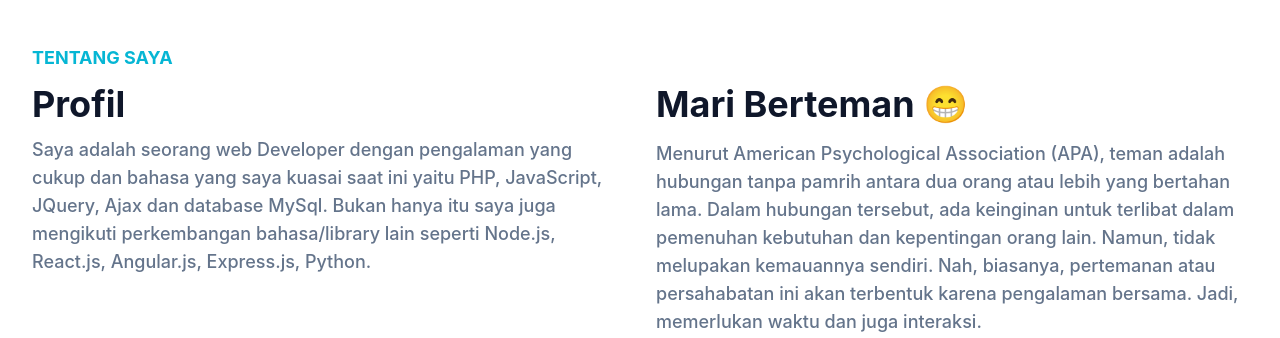
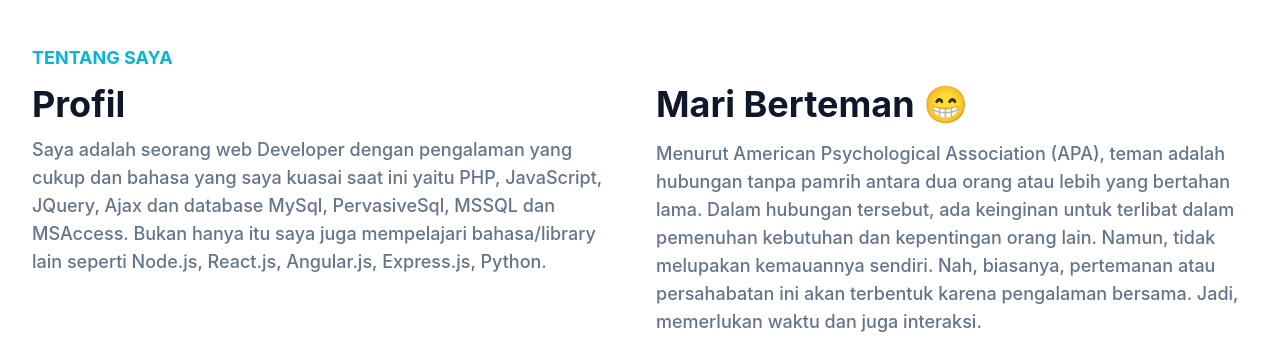
Before and after one commit to dzulrahman/portfolio-tailwind-css, a website: page index.html in a window 1280 px wide. Shown: the part 780-1118 px from the top of the page. Drawn offline with Linux system fonts and the light colour scheme.

Commit message:
Update index.html

```diff
--- a/index.html
+++ b/index.html
@@ -83,7 +83,7 @@
                 <div class="w-full px-4 mb-10 lg:w-1/2">
                     <h4 class="font-bold uppercase text-primary text-lg mb-3">tentang saya</h4>
                     <h2 class="font-bold text-dark text-3xl mb-3 max-w-mb lg:text-4xl">Profil</h2>
-                    <p class="font-medium text-base text-secondary mb-6 lg:text-lg">Saya adalah seorang web Developer dengan pengalaman yang cukup dan bahasa yang saya kuasai saat ini yaitu PHP, JavaScript, JQuery, Ajax dan database MySql. Bukan hanya itu saya juga mengikuti perkembangan bahasa/library lain seperti Node.js, React.js, Angular.js, Express.js, Python.</p>
+                    <p class="font-medium text-base text-secondary mb-6 lg:text-lg">Saya adalah seorang web Developer dengan pengalaman yang cukup dan bahasa yang saya kuasai saat ini yaitu PHP, JavaScript, JQuery, Ajax dan database MySql, PervasiveSql, MSSQL dan MSAccess. Bukan hanya itu saya juga mempelajari bahasa/library lain seperti Node.js, React.js, Angular.js, Express.js, Python.</p>
                 </div>
                 <div class="w-full px-4 lg:w-1/2">
                     <h3 class="font-bold text-dark text-3xl mb-4 max-w-mb lg:text-4xl lg:pt-10">Mari Berteman 😁</h3>
```
